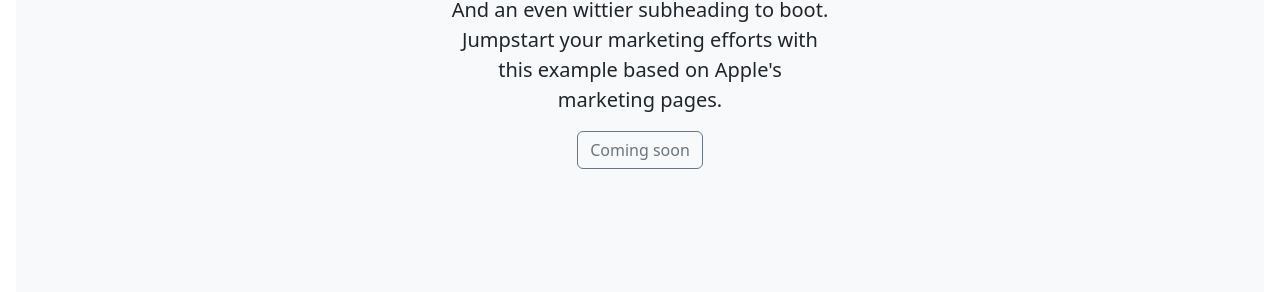
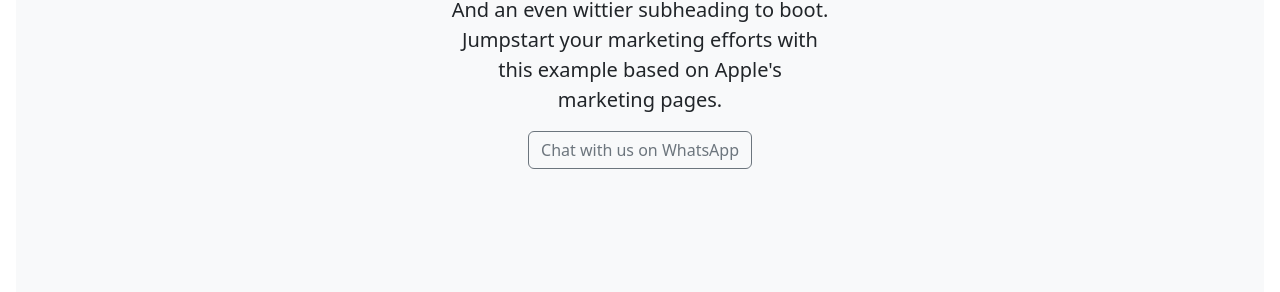
Before and after one commit to udayan-banik/seva_ads, a plain HTML site: page index.html in a window 1280 px wide. Shown: the part 508-800 px from the top of the page. Drawn offline with nearby package versions, Linux system fonts and the light colour scheme.

Commit message:
Added Business chat

```diff
--- a/index.html
+++ b/index.html
@@ -69,7 +69,11 @@
                 And an even wittier subheading to boot. Jumpstart your marketing
                 efforts with this example based on Apple's marketing pages.
               </p>
-              <a class="btn btn-outline-secondary" href="#">Coming soon</a>
+              <a
+                class="btn btn-outline-secondary"
+                href="https://wa.me/+916909364884"
+                >Chat with us on WhatsApp</a
+              >
             </div>
             <div class="product-device shadow-sm d-none d-md-block"></div>
             <div
```
